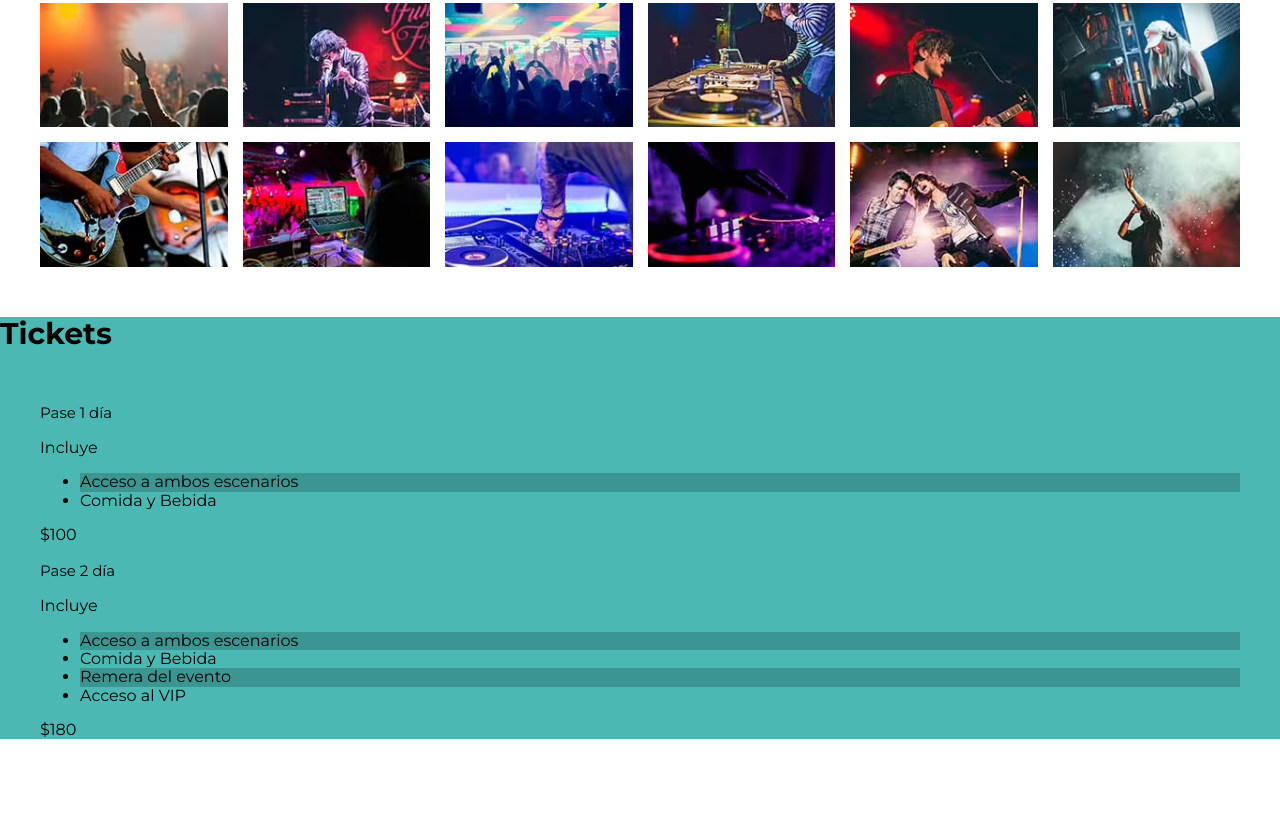
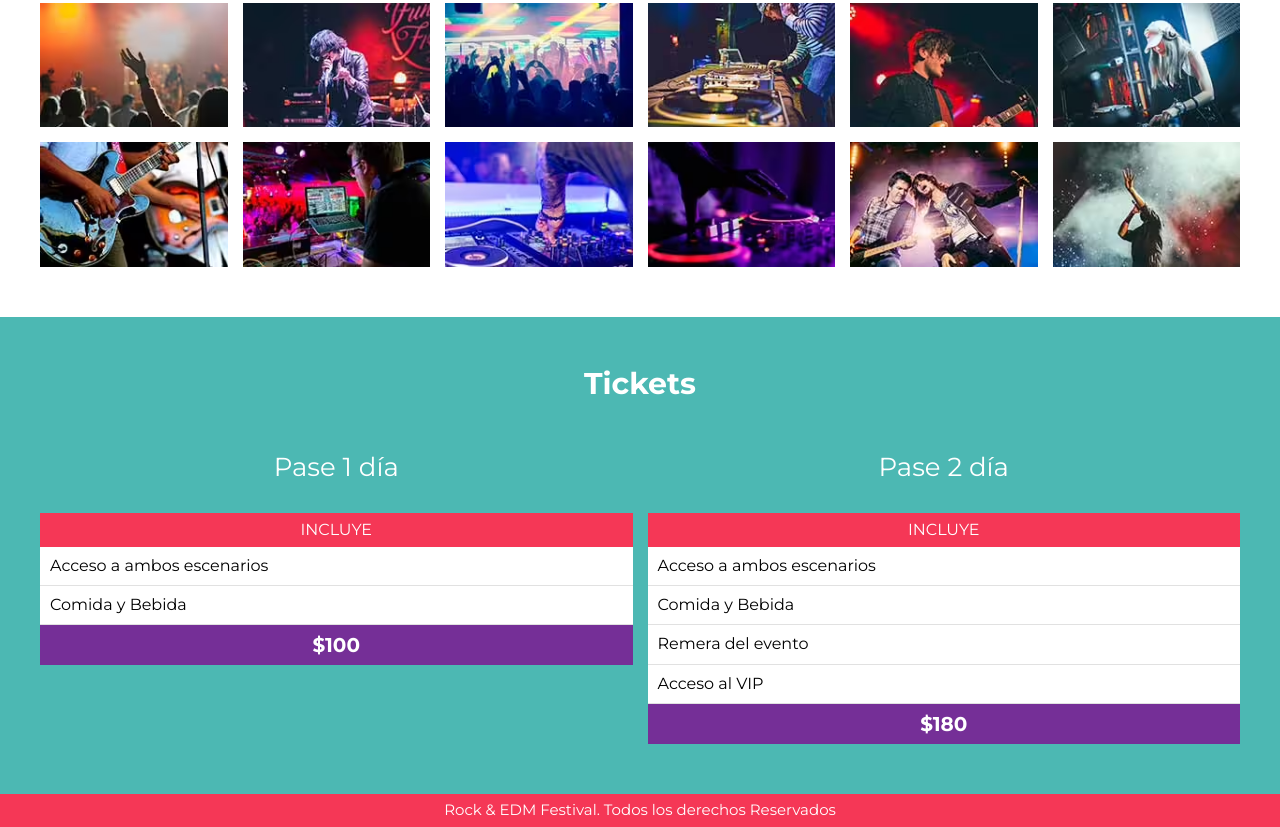
Before and after one commit to mauea22/Festival-Muscica, a website: page index.html in a window 1280 px wide. Shown: the part 3008-3835 px from the top of the page. Before the commit the page ends 3747 px from the top, so only its background shows below. Drawn offline with Linux system fonts and the light colour scheme.

Commit message:
ticket_y_boletos_finalizados

```diff
--- a/index.html
+++ b/index.html
@@ -177,19 +177,26 @@
 
         <div class="contenedor contenedor-tickets">
             <div class="basico pase">
-                <p>Pase 1 día</p>
-                <header class="pase-header">Incluye</header>
+                <p class="nombre-pase">Pase 1 día</p>
+                <header class="pase-header">
+                    <p> Incluye</p>
+                </header>
                 <div class="pase-body">
                     <ul>
                         <li>Acceso a ambos escenarios</li>
                         <li>Comida y Bebida</li>
                     </ul>
                 </div>
-                <footer class="pase-footer"> $100 </footer>
+                <footer class="pase-footer">
+                    <p>$100</p>
+                </footer>
             </div>
+
             <div class="premium pase">
-                <p>Pase 2 día</p>
-                <header class="pase-header">Incluye</header>
+                <p class="nombre-pase">Pase 2 día</p>
+                <header class="pase-header">
+                    <p>Incluye</p>
+                </header>
                 <div class="pase-body">
                     <ul>
                         <li>Acceso a ambos escenarios</li>
@@ -198,12 +205,18 @@
                         <li>Acceso al VIP</li>
                     </ul>
                 </div>
-                <footer class="pase-footer"> $180 </footer>
+                <footer class="pase-footer">
+                    <p>$180</p>
+                </footer>
             </div>
         </div>
     </section>
     <!-- end tickets -->
 
+    <footer class="site-footer">
+        <p>Rock & EDM Festival. Todos los derechos Reservados</p>
+    </footer>
+
     <script src="build/js/app.js" ></script>
 </body>
 </html>
--- /dev/null
+++ b/src/scss/layout/_boletos.scss
@@ -0,0 +1,77 @@
+@use 'base/mixins' as m;
+@use 'base/variables' as v;
+
+
+.tickets {
+    padding: 5rem 0;
+
+    h3{
+        text-align: center;
+        color: v.$blanco;
+        margin-bottom: 2rem;
+    }
+
+    .contenedor-tickets{
+        @include m.tablet{
+            @include m.grid(2)
+        }
+    }
+}
+
+.pase{
+
+    .nombre-pase {
+        text-align: center;
+        color: v.$blanco;
+        font-size: 2.6rem;
+    }
+    //! el & toma la clase padre en este caso es (.pase)
+
+    &-header, &-footer {
+        padding: .5rem;
+
+        p {
+            text-align: center;
+            color: v.$blanco;
+            margin: 0;
+        }
+    }
+
+    &-header{
+        background-color: v.$rosa;
+
+        p {
+            text-transform: uppercase;
+            font-size: 1.6rem;
+        }
+    }
+
+    &-body{
+        background-color: v.$blanco;
+        margin: 0;
+
+        ul {
+            @include m.resetear-ul ;
+            margin: 0;
+
+
+            li, :nth-child(odd){
+                text-decoration: none;
+                padding: 1rem;
+                background-color: v.$blanco;
+                border-bottom: 1px solid #e1e1e1;
+            }
+        }
+        }
+
+
+
+    &-footer{
+        background-color: v.$morado;
+
+        p {
+            font-size: 2rem;
+            font-weight: 700;
+        }
+    }
+}
--- /dev/null
+++ b/src/scss/layout/_footer.scss
@@ -0,0 +1,14 @@
+@use 'base/mixins' as m;
+@use 'base/variables' as v;
+
+
+.site-footer {
+
+    p {
+        color: v.$blanco;
+        text-align: center;
+        background-color: v.$rosa;
+        margin: 0;
+        padding: 0.5rem;
+    }
+}
--- a/src/scss/layout/_index.scss
+++ b/src/scss/layout/_index.scss
@@ -3,3 +3,5 @@
 @forward 'festival';
 @forward 'lineup';
 @forward 'galeria';
+@forward 'boletos';
+@forward 'footer';
```
Also changed, not shown: build/css/app.css, build/css/layout/boletos.css (added).
